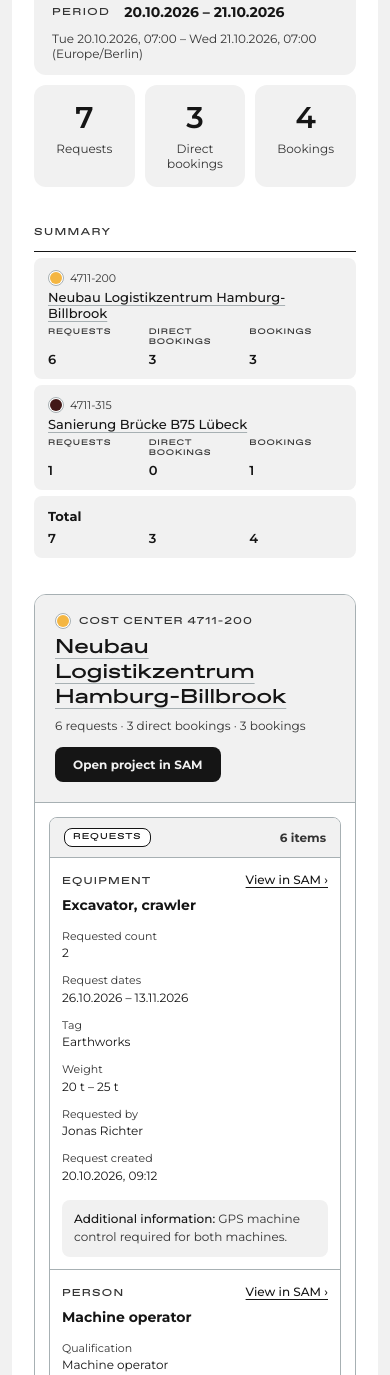
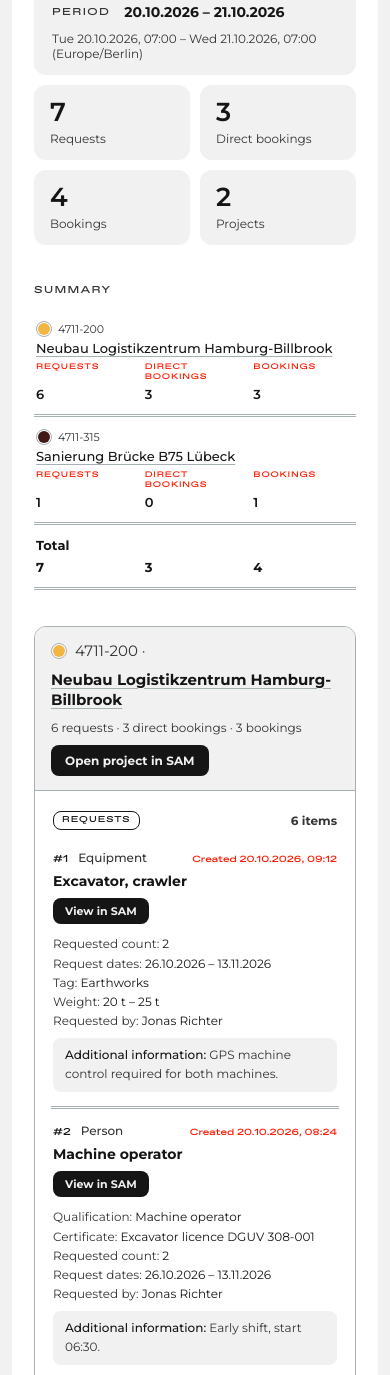
Before and after one commit to easyvibesuxui-sketch/Log-in-and-email, a plain HTML site: page SAM Daily Digest Email.dc.html in a window 390 px wide. Shown: the part 373-1748 px from the top of the page. Drawn offline with nearby package versions, Linux system fonts and the light colour scheme.

Commit message:
Digest: e-mail matches the PDF
- Four KPI tiles (with Projects), left aligned; two per row on phones.
- Summary as the RAM-style table: red labels, double rules, Total as last row.
- Project card with the PDF's light header; groups without boxes; entries as
  numbered rows with resource, Created date, black View in SAM button and
  "Label: value" fields under a double rule.

Co-Authored-By: Claude Opus 5.5 <noreply@anthropic.com>
Claude-Session: https://claude.ai/code/session_012uAC5HbLgMAGRn54yTkR2E

```diff
--- a/SAM Daily Digest Email.dc.html
+++ b/SAM Daily Digest Email.dc.html
@@ -19,12 +19,12 @@
 html, body { margin: 0; padding: 0; background: #f1f1f1; }
 a { color: #151515; }
 a:hover { color: #ff1900; }
-.dg-mlabel { display: none; font-family: 'FavoritExp',Helvetica,sans-serif; font-weight: 500; font-size: 8px; letter-spacing: 0.1em; text-transform: uppercase; color: #343434; margin-bottom: 4px; line-height: 10px; min-height: 20px; }
+.dg-mlabel { display: none; font-family: 'FavoritExp',Helvetica,sans-serif; font-weight: 500; font-size: 8px; letter-spacing: 0.1em; text-transform: uppercase; color: #ff1900; margin-bottom: 4px; line-height: 10px; min-height: 20px; }
 @media (max-width: 560px) {
   .dg-outer { padding: 24px 12px !important; }
   .dg-pad { padding-left: 22px !important; padding-right: 22px !important; }
   .dg-h1 { font-size: 27px !important; }
-  .dg-card { padding: 14px 12px 12px !important; }
+  .dg-kpi { grid-template-columns: repeat(2, minmax(0, 1fr)) !important; }
   .dg-sumrow { grid-template-columns: repeat(3, minmax(0, 1fr)) !important; row-gap: 6px !important; }
   .dg-sumname { grid-column: 1 / -1; }
   .dg-sumhide { display: none; }
@@ -70,39 +70,31 @@ a:hover { color: #ff1900; }
         <span style="font-size:14px;font-weight:700">{{ intervalShort }}</span>
         <span style="font-size:12px;color:#343434">{{ intervalTimes }}</span>
       </div>
-      <div style="margin-top:10px;display:grid;grid-template-columns:repeat(3, minmax(0, 1fr));gap:10px">
-        <div style="padding:18px 10px 16px;text-align:center;background:#f1f1f1;border-radius:12px">
-          <div style="font-weight:600;font-size:30px;line-height:1">{{ totalRequests }}</div>
-          <div style="margin-top:8px;font-size:12px;color:#343434">Requests</div>
-        </div>
-        <div style="padding:18px 10px 16px;text-align:center;background:#f1f1f1;border-radius:12px">
-          <div style="font-weight:600;font-size:30px;line-height:1">{{ totalBookings }}</div>
-          <div style="margin-top:8px;font-size:12px;color:#343434">Direct bookings</div>
-        </div>
-        <div style="padding:18px 10px 16px;text-align:center;background:#f1f1f1;border-radius:12px">
-          <div style="font-weight:600;font-size:30px;line-height:1">{{ totalAssigned }}</div>
-          <div style="margin-top:8px;font-size:12px;color:#343434">Bookings</div>
-        </div>
+      <div class="dg-kpi" style="margin-top:10px;display:grid;grid-template-columns:repeat(4, minmax(0, 1fr));gap:10px">
+        <div style="background:#f1f1f1;border-radius:12px;padding:14px 16px"><div style="font-weight:600;font-size:26px;line-height:1">{{ totalRequests }}</div><div style="margin-top:6px;font-size:12px;color:#343434">Requests</div></div>
+        <div style="background:#f1f1f1;border-radius:12px;padding:14px 16px"><div style="font-weight:600;font-size:26px;line-height:1">{{ totalBookings }}</div><div style="margin-top:6px;font-size:12px;color:#343434">Direct bookings</div></div>
+        <div style="background:#f1f1f1;border-radius:12px;padding:14px 16px"><div style="font-weight:600;font-size:26px;line-height:1">{{ totalAssigned }}</div><div style="margin-top:6px;font-size:12px;color:#343434">Bookings</div></div>
+        <div style="background:#f1f1f1;border-radius:12px;padding:14px 16px"><div style="font-weight:600;font-size:26px;line-height:1">{{ projectCount }}</div><div style="margin-top:6px;font-size:12px;color:#343434">Projects</div></div>
       </div>
     </div>
 
     <sc-if value="{{ showSummary }}" hint-placeholder-val="{{ true }}">
     <div class="dg-pad" style="padding:30px 44px 6px">
       <div style="font-family:'FavoritExp',Helvetica,sans-serif;font-weight:500;font-size:10px;letter-spacing:0.14em;color:#343434;margin-bottom:12px">SUMMARY</div>
-      <div style="border-top:1px solid #151515">
-        <div class="dg-sumrow dg-sumhead" style="display:grid;grid-template-columns:minmax(0,1fr) repeat(3,minmax(54px,72px));gap:0 8px;padding:10px 14px;border-bottom:1px solid #a7b0b3;font-family:'FavoritExp',Helvetica,sans-serif;font-weight:500;font-size:9px;letter-spacing:0.1em;color:#343434">
-          <div class="dg-sumhide">PROJECT</div><div style="text-align:right">REQUESTS</div><div style="text-align:right">DIRECT BOOKINGS</div><div style="text-align:right">BOOKINGS</div>
+      <div>
+        <div class="dg-sumrow dg-sumhead" style="display:grid;grid-template-columns:minmax(0,1fr) repeat(3,minmax(54px,72px));gap:0 8px;padding:0 2px 10px;font-family:'FavoritExp',Helvetica,sans-serif;font-weight:500;font-size:9px;line-height:11px;color:#ff1900">
+          <div class="dg-sumhide">Project</div><div style="text-align:right">Requests</div><div style="text-align:right">Direct bookings</div><div style="text-align:right">Bookings</div>
         </div>
         <sc-for list="{{ projects }}" as="p" hint-placeholder-count="2">
-          <div class="dg-sumrow" style="display:grid;grid-template-columns:minmax(0,1fr) repeat(3,minmax(54px,72px));gap:0 8px;padding:12px 14px;margin-top:6px;background:#f1f1f1;border-radius:8px;font-size:13px;align-items:baseline">
+          <div class="dg-sumrow" style="display:grid;grid-template-columns:minmax(0,1fr) repeat(3,minmax(54px,72px));gap:0 8px;padding:12px 2px;border-bottom:3px double #a7b0b3;font-size:13px;align-items:baseline">
             <div class="dg-sumname" style="min-width:0"><div style="display:flex;align-items:center;gap:6px;font-size:11px;color:#343434;margin-bottom:3px"><span style="display:inline-flex;align-items:center;justify-content:center;width:16px;height:16px;box-sizing:border-box;border:1px solid #a7b0b3;border-radius:50%;background:#ffffff;flex:none;vertical-align:middle"><span style="{{ p.dotStyle }}"></span></span><span>{{ p.cc }}</span></div><a href="{{ p.url }}" style="display:inline;font-weight:500;color:#151515;text-decoration:underline;text-decoration-color:#a7b0b3;text-underline-offset:3px;overflow-wrap:break-word" style-hover="color:#ff1900;text-decoration-color:#ff1900">{{ p.title }}</a></div>
             <div class="dg-num" style="text-align:right;font-weight:600"><span class="dg-mlabel">Requests</span>{{ p.nRequests }}</div>
             <div class="dg-num" style="text-align:right;font-weight:600"><span class="dg-mlabel">Direct bookings</span>{{ p.nBookings }}</div>
             <div class="dg-num" style="text-align:right;font-weight:600"><span class="dg-mlabel">Bookings</span>{{ p.nAssigned }}</div>
           </div>
         </sc-for>
-        <div class="dg-sumrow" style="display:grid;grid-template-columns:minmax(0,1fr) repeat(3,minmax(54px,72px));gap:0 8px;padding:12px 14px;margin-top:6px;background:#f1f1f1;border-radius:8px;color:#151515;font-size:13px;font-weight:700">
-          <div class="dg-sumname">Total</div><div class="dg-num" style="text-align:right;font-weight:600">{{ totalRequests }}</div><div class="dg-num" style="text-align:right;font-weight:600">{{ totalBookings }}</div><div class="dg-num" style="text-align:right;font-weight:600">{{ totalAssigned }}</div>
+        <div class="dg-sumrow" style="display:grid;grid-template-columns:minmax(0,1fr) repeat(3,minmax(54px,72px));gap:0 8px;padding:12px 2px;border-bottom:3px double #a7b0b3;color:#151515;font-size:13px;font-weight:700">
+          <div class="dg-sumname">Total</div><div class="dg-num" style="text-align:right">{{ totalRequests }}</div><div class="dg-num" style="text-align:right">{{ totalBookings }}</div><div class="dg-num" style="text-align:right">{{ totalAssigned }}</div>
         </div>
       </div>
     </div>
@@ -111,35 +103,37 @@ a:hover { color: #ff1900; }
     <sc-for list="{{ projects }}" as="p" hint-placeholder-count="2">
     <div class="dg-pad" style="padding:30px 44px 4px">
       <div style="border:1px solid #a7b0b3;border-radius:12px;overflow:hidden">
-        <div style="background:#f1f1f1;color:#151515;border-bottom:1px solid #a7b0b3;padding:18px 20px 20px">
-          <div style="font-family:'FavoritExp',Helvetica,sans-serif;font-weight:500;font-size:10px;letter-spacing:0.1em;color:#343434;margin-bottom:6px;display:flex;align-items:center;gap:8px"><span style="display:inline-flex;align-items:center;justify-content:center;width:16px;height:16px;box-sizing:border-box;border:1px solid #a7b0b3;border-radius:50%;background:#ffffff;flex:none;vertical-align:middle"><span style="{{ p.dotStyle }}"></span></span><span>COST CENTER {{ p.cc }}</span></div>
-          <h2 style="font-family:'FavoritExp',Helvetica,sans-serif;font-weight:500;font-size:20px;line-height:1.25;margin:0 0 8px;text-wrap:pretty"><a href="{{ p.url }}" style="color:#151515;text-decoration:underline;text-decoration-color:#a7b0b3;text-decoration-thickness:1px;text-underline-offset:5px" style-hover="color:#ff1900;text-decoration-color:#ff1900">{{ p.title }}</a></h2>
-          <div style="font-size:12px;color:#343434">{{ p.countsLine }}</div>
-          <a href="{{ p.url }}" style="display:inline-block;margin-top:14px;background:#151515;color:#f1f1f1;text-decoration:none;padding:10px 18px;border-radius:8px;font-family:Montserrat,Helvetica,Arial,sans-serif;font-weight:700;font-size:12px;transition:opacity 140ms ease" style-hover="opacity:0.74">Open project in SAM</a>
+        <div style="background:#f1f1f1;color:#151515;border-bottom:1px solid #a7b0b3;padding:14px 16px">
+          <div style="display:flex;align-items:center;gap:8px;flex-wrap:wrap;font-size:15px;line-height:1.35"><span style="display:inline-flex;align-items:center;justify-content:center;width:16px;height:16px;box-sizing:border-box;border:1px solid #a7b0b3;border-radius:50%;background:#ffffff;flex:none;vertical-align:middle"><span style="{{ p.dotStyle }}"></span></span><span style="color:#343434">{{ p.cc }} · </span><a href="{{ p.url }}" style="color:#151515;font-weight:700;text-decoration:underline;text-decoration-color:#a7b0b3;text-underline-offset:3px" style-hover="color:#ff1900;text-decoration-color:#ff1900">{{ p.title }}</a></div>
+          <div style="display:flex;flex-wrap:wrap;align-items:center;justify-content:space-between;gap:10px 16px;margin-top:10px">
+            <div style="font-size:12px;color:#343434">{{ p.countsLine }}</div>
+            <a href="{{ p.url }}" style="display:inline-block;background:#151515;color:#f1f1f1;text-decoration:none;padding:8px 14px;border-radius:8px;font-family:Montserrat,Helvetica,Arial,sans-serif;font-weight:700;font-size:12px;transition:opacity 140ms ease" style-hover="opacity:0.74">Open project in SAM</a>
+          </div>
         </div>
 
-        <div style="padding:2px 14px 14px">
+        <div style="padding:2px 16px 16px">
         <sc-for list="{{ p.kindGroups }}" as="g" hint-placeholder-count="3">
-        <div style="margin-top:12px;border:1px solid #a7b0b3;border-radius:8px;overflow:hidden">
-          <div style="display:flex;align-items:center;justify-content:space-between;gap:12px;background:#f1f1f1;padding:10px 14px">
+        <div style="margin-top:18px">
+          <div style="display:flex;align-items:center;justify-content:space-between;gap:12px;padding:0 2px 6px">
             <span style="{{ g.pillStyle }}">{{ g.label }}</span>
             <span style="font-size:12px;font-weight:700;color:#343434">{{ g.countLabel }}</span>
           </div>
           <sc-for list="{{ g.items }}" as="it" hint-placeholder-count="2">
-          <a class="dg-card" href="{{ it.url }}" style="display:block;text-decoration:none;color:#151515;background:#ffffff;border-top:1px solid #a7b0b3;padding:16px 16px 14px;transition:background 140ms ease" style-hover="background:#fbfbfb">
-            <div style="display:flex;flex-wrap:wrap;align-items:baseline;gap:4px 10px;margin-bottom:8px">
-              <span style="font-family:'FavoritExp',Helvetica,sans-serif;font-weight:500;font-size:10px;letter-spacing:0.12em;color:#343434;text-transform:uppercase">{{ it.resource }}</span>
-              <span style="margin-left:auto;font-size:12px;font-weight:500;color:#151515;white-space:nowrap;text-decoration:underline;text-underline-offset:3px">View in SAM ›</span>
+          <a class="dg-card" href="{{ it.url }}" style="display:block;text-decoration:none;color:#151515;padding:14px 2px;border-bottom:3px double #a7b0b3;transition:background 140ms ease" style-hover="background:#fbfbfb">
+            <div style="display:flex;align-items:baseline;gap:10px;margin-bottom:6px">
+              <span style="font-family:'FavoritExp',Helvetica,sans-serif;font-weight:500;font-size:10px;color:#151515">{{ it.no }}</span>
+              <span style="font-size:12px;font-weight:500;color:#343434">{{ it.resource }}</span>
+              <span style="margin-left:auto;color:#ff1900;font-family:'FavoritExp',Helvetica,sans-serif;font-weight:500;font-size:9px;white-space:nowrap">Created {{ it.createdAt }}</span>
             </div>
-            <div style="font-size:14px;font-weight:700;line-height:1.35;overflow-wrap:anywhere;margin-bottom:8px">{{ it.title }}</div>
-            <sc-for list="{{ it.fields }}" as="f" hint-placeholder-count="5">
-              <div class="dg-field" style="display:grid;grid-template-columns:min(150px, 40%) minmax(0,1fr);gap:0 12px;padding:4px 0;font-size:12px;line-height:1.5">
-                <div style="color:#343434">{{ f.label }}</div>
-                <div style="color:#151515;overflow-wrap:anywhere">{{ f.value }}</div>
-              </div>
-            </sc-for>
+            <div style="font-size:14px;font-weight:700;line-height:1.35;overflow-wrap:anywhere">{{ it.title }}</div>
+            <span style="display:inline-block;margin-top:8px;background:#151515;color:#f1f1f1;font-size:11px;font-weight:700;padding:6px 12px;border-radius:8px">View in SAM</span>
+            <div style="margin-top:10px;font-size:12px;line-height:1.6">
+              <sc-for list="{{ it.details }}" as="f" hint-placeholder-count="4">
+                <div style="overflow-wrap:anywhere"><span style="color:#343434">{{ f.label }}: </span>{{ f.value }}</div>
+              </sc-for>
+            </div>
             <sc-if value="{{ it.hasInfo }}" hint-placeholder-val="{{ true }}">
-              <div style="margin-top:10px;background:#f1f1f1;border-radius:8px;padding:10px 12px;font-size:12px;line-height:1.55;color:#343434"><span style="font-weight:500;color:#151515">Additional information: </span>{{ it.info }}</div>
+              <div style="margin-top:8px;background:#f1f1f1;border-radius:8px;padding:8px 12px;font-size:12px;line-height:1.55;color:#343434"><span style="font-weight:500;color:#151515">Additional information: </span>{{ it.info }}</div>
             </sc-if>
           </a>
           </sc-for>
```
Also changed, not shown: HANDOFF.md (+1 -1 lines), SAM RAM Handoff.html (+1 -1 lines), handoff-src.html (+1 -1 lines).
